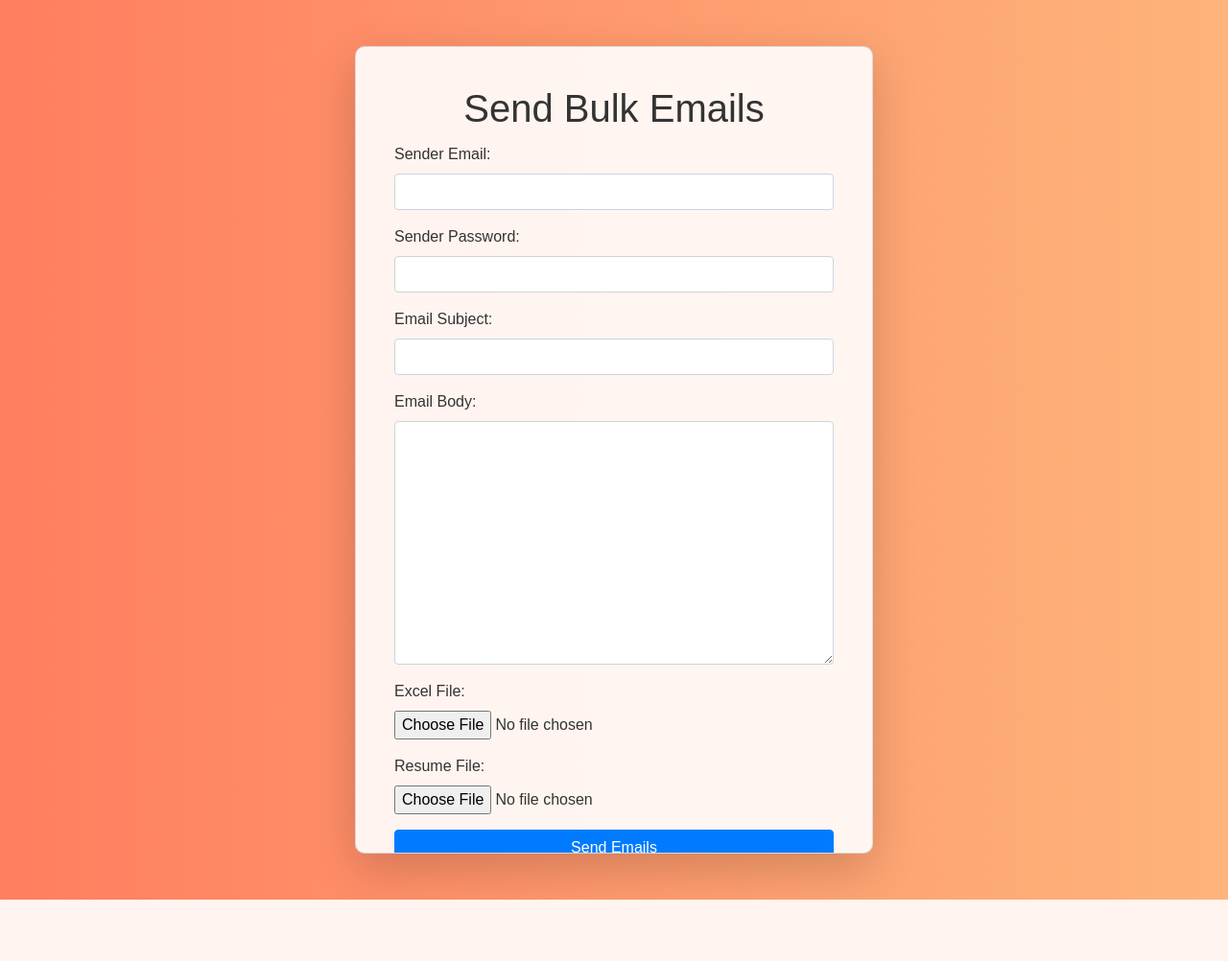
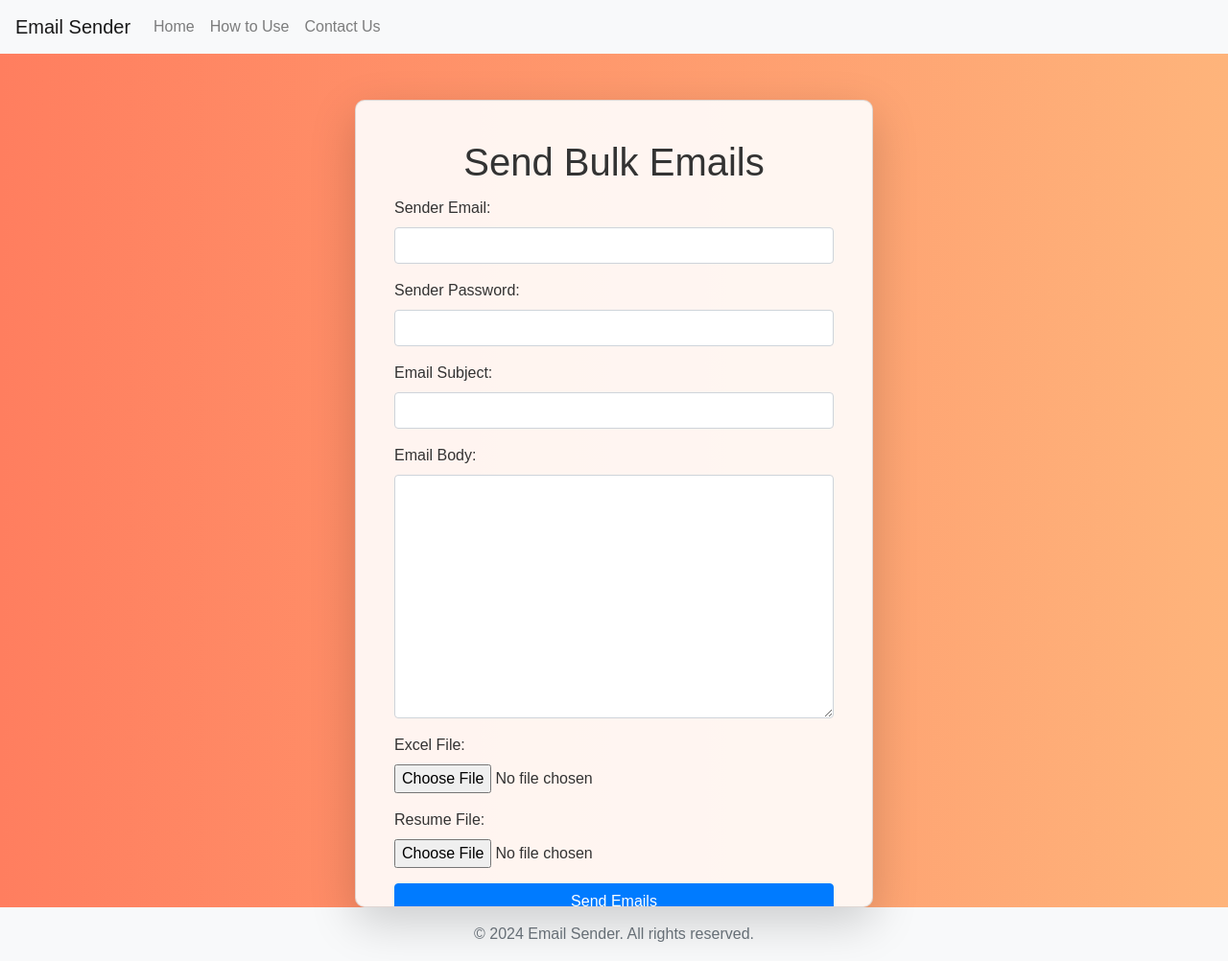
Before and after one commit to rajRishi22/RapidMail, a Flask app: page / in a window 1280 px wide. Shown: the whole page at 96% size. Before the commit the page ends 938 px from the top, so only its background shows below. Run offline with Flask 3, Linux system fonts and the light colour scheme; some libraries are stand-ins or nearby versions.

Commit message:
Navbar , footer made, added how to use and contact page

```diff
--- a/app.py
+++ b/app.py
@@ -15,6 +15,14 @@ app.config['UPLOAD_FOLDER'] = 'uploads'
 @app.route('/')
 def index():
     return render_template('index.html')
+
+@app.route('/how_to_use')
+def how_to_use():
+    return render_template('how_to_use.html')
+
+@app.route('/contact')
+def contact():
+    return render_template('contact.html')
 
 @app.route('/send_emails', methods=['POST'])
 def send_emails():
--- a/static/styles.css
+++ b/static/styles.css
@@ -1,4 +1,3 @@
-/* General Styles */
 body {
     font-family: Arial, sans-serif;
     background: linear-gradient(to right, #ff7e5f, #feb47b);
@@ -7,11 +6,9 @@ body {
     padding: 0;
     min-height: 100vh;
     display: flex;
-    justify-content: center;
-    align-items: center;
+    flex-direction: column;
 }
 
-/* Card Styles */
 .card {
     background: rgba(255, 255, 255, 0.9);
     border-radius: 10px;
@@ -22,26 +19,12 @@ body {
     width: 100%;
 }
 
-/* Animation */
 @keyframes fadeIn {
     from {
         opacity: 0;
     }
     to {
         opacity: 1;
-    }
-}
-
-/* Floating Object Animation */
-@keyframes float {
-    0% {
-        transform: translateY(0px);
-    }
-    50% {
-        transform: translateY(-20px);
-    }
-    100% {
-        transform: translateY(0px);
     }
 }
 
@@ -56,3 +39,15 @@ body {
     animation: float 3s ease-in-out infinite;
     z-index: -1;
 }
+
+@keyframes float {
+    0% {
+        transform: translateY(0px);
+    }
+    50% {
+        transform: translateY(-20px);
+    }
+    100% {
+        transform: translateY(0px);
+    }
+}
--- /dev/null
+++ b/templates/base.html
@@ -0,0 +1,50 @@
+<!DOCTYPE html>
+<html lang="en">
+<head>
+    <meta charset="UTF-8">
+    <meta name="viewport" content="width=device-width, initial-scale=1.0">
+    <title>Email Sender</title>
+    <!-- Bootstrap CSS -->
+    <link href="https://stackpath.bootstrapcdn.com/bootstrap/4.5.2/css/bootstrap.min.css" rel="stylesheet">
+    <link rel="stylesheet" href="{{ url_for('static', filename='styles.css') }}">
+</head>
+<body>
+    <!-- Navbar -->
+    <nav class="navbar navbar-expand-lg navbar-light bg-light">
+        <a class="navbar-brand" href="{{ url_for('index') }}">Email Sender</a>
+        <button class="navbar-toggler" type="button" data-toggle="collapse" data-target="#navbarNav" aria-controls="navbarNav" aria-expanded="false" aria-label="Toggle navigation">
+            <span class="navbar-toggler-icon"></span>
+        </button>
+        <div class="collapse navbar-collapse" id="navbarNav">
+            <ul class="navbar-nav">
+                <li class="nav-item">
+                    <a class="nav-link" href="{{ url_for('index') }}">Home</a>
+                </li>
+                <li class="nav-item">
+                    <a class="nav-link" href="{{ url_for('how_to_use') }}">How to Use</a>
+                </li>
+                <li class="nav-item">
+                    <a class="nav-link" href="{{ url_for('contact') }}">Contact Us</a>
+                </li>
+            </ul>
+        </div>
+    </nav>
+
+    <!-- Content -->
+    <div class="container mt-5">
+        {% block content %}{% endblock %}
+
+    </div>
+
+    <!-- Footer -->
+    <footer class="footer mt-auto py-3 bg-light">
+        <div class="container text-center">
+            <span class="text-muted">© 2024 Email Sender. All rights reserved.</span>
+        </div>
+    </footer>
+
+    <!-- Bootstrap JS and dependencies -->
+    <script src="https://code.jquery.com/jquery-3.5.1.slim.min.js"></script>
+    <script src="https://cdn.jsdelivr.net/npm/bootstrap@4.5.2/dist/js/bootstrap.bundle.min.js"></script>
+</body>
+</html>
--- a/templates/index.html
+++ b/templates/index.html
@@ -1,16 +1,7 @@
-<!DOCTYPE html>
-<html lang="en">
-<head>
-    <meta charset="UTF-8">
-    <meta name="viewport" content="width=device-width, initial-scale=1.0">
-    <title>Email Sender</title>
-    <!-- Bootstrap CSS -->
-    <link href="https://stackpath.bootstrapcdn.com/bootstrap/4.5.2/css/bootstrap.min.css" rel="stylesheet">
-    <link rel="stylesheet" href="{{ url_for('static', filename='styles.css') }}">
-</head>
-<body>
-    <div class="container">
-        <div class="row justify-content-center mt-5 mb-5">
+{% extends "base.html" %}
+
+{% block content %}
+<div class="row justify-content-center">
     <div class="col-md-8 col-lg-6">
         <div class="card shadow-lg">
             <div class="card-body">
@@ -46,28 +37,4 @@
         </div>
     </div>
 </div>
-    </div>
-    <script src="https://code.jquery.com/jquery-3.5.1.slim.min.js"></script>
-    <script src="https://cdn.jsdelivr.net/npm/bootstrap@4.5.2/dist/js/bootstrap.bundle.min.js"></script>
-    <script>
-        document.addEventListener('DOMContentLoaded', function() {
-            // Background animation
-            const colors = ['#ff7e5f', '#feb47b', '#86a8e7', '#91eae4'];
-            let i = 0;
-            setInterval(() => {
-                document.body.style.background = `linear-gradient(to right, ${colors[i]}, ${colors[(i + 1) % colors.length]})`;
-                i = (i + 1) % colors.length;
-            }, 3000);
-
-            // Card hover effect
-            const card = document.querySelector('.card');
-            card.addEventListener('mouseover', () => {
-                card.classList.add('shadow-lg');
-            });
-            card.addEventListener('mouseout', () => {
-                card.classList.remove('shadow-lg');
-            });
-        });
-    </script>
-</body>
-</html>
+{% endblock %}
```
Also changed, not shown: templates/contact.html (added, +10 -0 lines), templates/how_to_use.html (added, +16 -0 lines), static/email_automation_image.jpg (added). Lines whose indentation alone changed are shown as unchanged.
